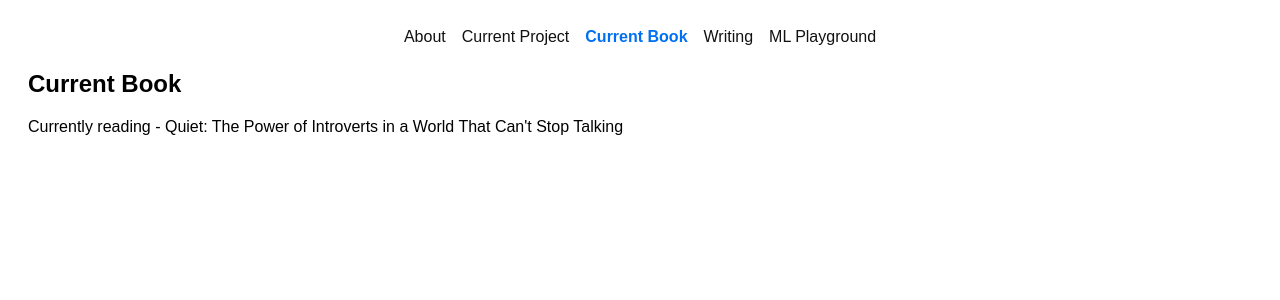
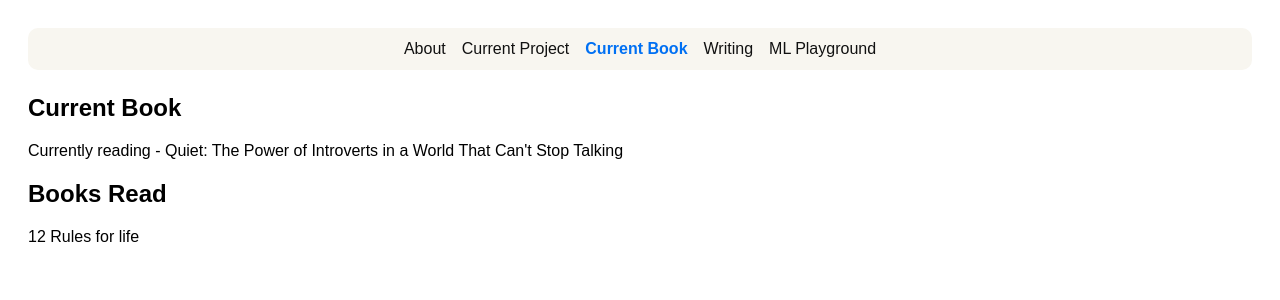
Before and after one commit to DeeveshBeegun/personal_website, a React (Vite) app in the folder frontend/: page /book in a window 1280 px wide. Shown: the top 300 px of the page. Built offline with nearby package versions, Linux system fonts and the light colour scheme.

Commit message:
Add background to nav bar

```diff
--- a/frontend/src/components/Book.tsx
+++ b/frontend/src/components/Book.tsx
@@ -6,6 +6,10 @@ export default function Book() {
         Currently reading - Quiet: The Power of Introverts in a World That
         Can't Stop Talking
       </p>
+      <h2>Books Read</h2>
+      <p>
+        12 Rules for life
+      </p>
     </section>
   );
 }
--- a/frontend/src/components/Header.tsx
+++ b/frontend/src/components/Header.tsx
@@ -15,6 +15,9 @@ export default function Header() {
           gap: "16px",
           flexWrap: "wrap",
           justifyContent: "center",
+          backgroundColor: "#f8f6f0",
+          padding: "12px 16px",
+          borderRadius: "10px",
         }}
       >
         <NavLink to="/about" style={linkStyle}>
```
